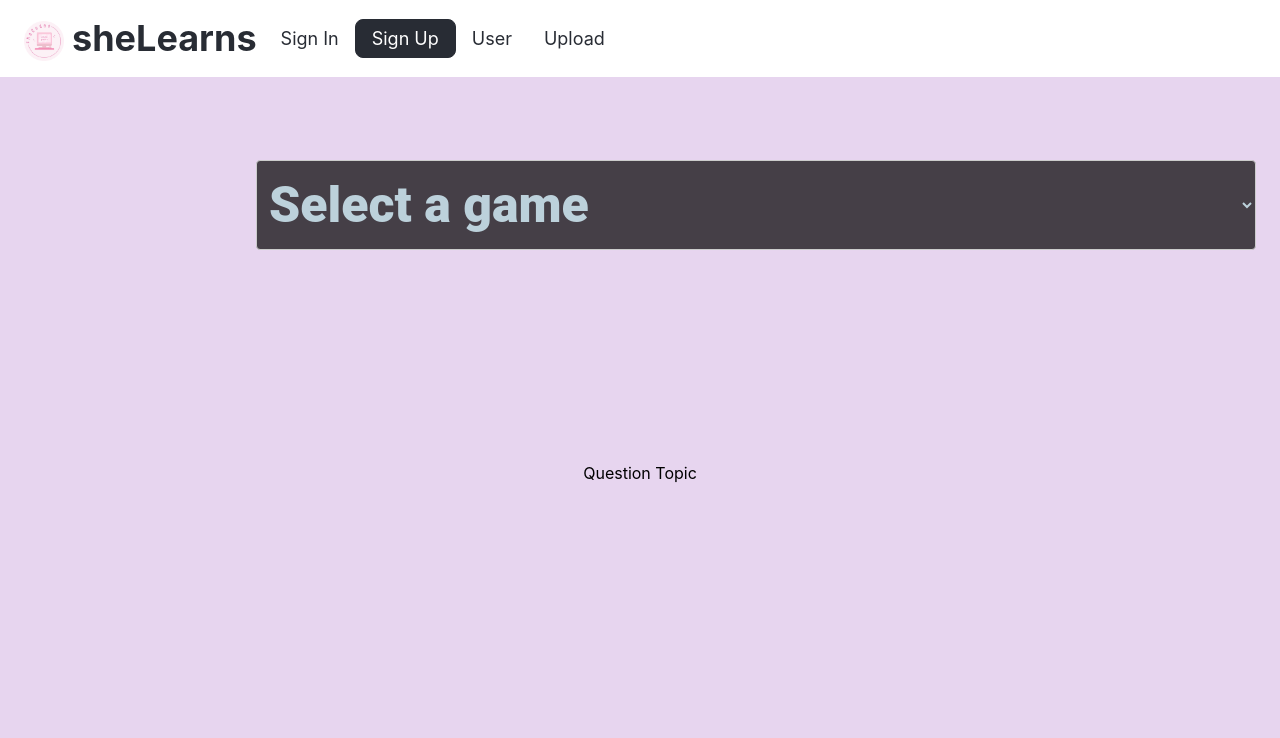
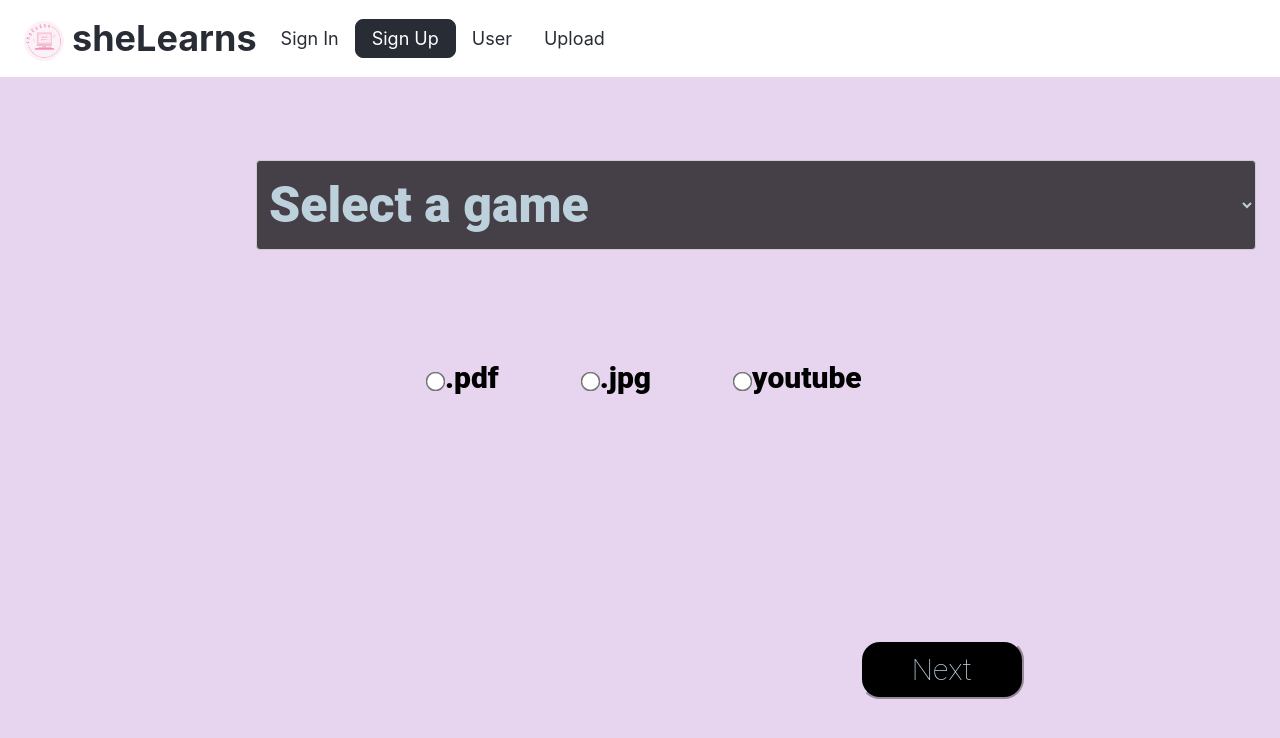
Before and after one commit to SLP-Full-Stack-Team/Full_Stack_Web, a React (Create React App) app in the folder she_learns/: page /upload in a window 1280 px wide. Shown: the top 738 px of the page. Built offline with nearby package versions, Linux system fonts and the light colour scheme.

Commit message:
102023II

```diff
--- a/she_learns/package.json
+++ b/she_learns/package.json
@@ -12,7 +12,7 @@
     "react": "^18.2.0",
     "react-dom": "^18.2.0",
     "react-router": "^6.16.0",
-    "react-router-dom": "^6.16.0",
+    "react-router-dom": "^6.17.0",
     "react-scripts": "^5.0.1",
     "web-vitals": "^2.1.4"
   },
--- a/she_learns/src/pages/Upload/Upload.css
+++ b/she_learns/src/pages/Upload/Upload.css
@@ -78,3 +78,42 @@ select:hover option:hover {
     color: #000000;
     background-color: #BCD1DB;
 }
+
+/*This is the radio buttons*/
+
+.custom-dropdown input[type="radio"]:checked:after {
+  background-color: #BCD1DB; /* Change the background color */
+  border-color: #000000; /* Change the border color */
+}
+.custom-dropdown input[type="radio"] {
+ transform: scale(1.5); /* Adjust the scale factor as needed */
+
+}
+.custom-dropdown label{
+    margin: 40px; /* Add some spacing between the radio buttons */
+}
+
+.custom-dropdown{
+    position: absolute; /* Set the position to absolute */
+    top:40%;
+    left:30%;
+    display: flex; /* Display labels as inline-block elements */
+    font-size: 30px; /* Set font size to 70 */
+    font-weight: 800; /* Set font weight to extra bold */
+    font-family: 'Roboto', sans-serif; /* Specify the font family */
+}
+
+/*rect-btn*/
+.rect-btn {
+    position: absolute; /* Set the position to absolute */
+    top:80%;
+    right:20%;
+    font-weight: 100; /* Set font weight to extra bold */
+    font-family: 'Roboto', sans-serif; /* Specify the font family */
+    border-radius: 20px; /* Set border radius for rounded corners */
+    font-size: 30px; /* Set font size */
+    padding: 10px 50px; /* Adjust padding to change button size */
+    background-color: #000000; /* Change the background color */
+    color:#BCD1DB;
+    border-color: #E7D5EF; /* Change the border color */
+}
--- a/she_learns/src/pages/Upload/Upload.js
+++ b/she_learns/src/pages/Upload/Upload.js
@@ -1,7 +1,14 @@
 import './Upload.css';
 import * as React from 'react';
-
+import { Link } from 'react-router-dom';
+//need to install npm install react-router-dom
 function Upload() {
+    const [d_type, set_Data] = React.useState('');
+    const data_type = [
+    {name:'.pdf',id:'pdf', d_type:'pdf'},
+    {name:'.jpg', id:'jpg', d_type:'jpg'},
+    {name:'youtube', id:'url', d_type:'url'}
+    ];
     const topic = [
     {label:'Sorted Array 01', value:'Sorted Array1'},
     {label:'Sorted Array 02', value:'Sorted Array'},
@@ -18,22 +25,45 @@ function Upload() {
         <body>
             <div>
                 <Dropdown
-                label="Question Topic"
+                label=""
                 options={topic}
                 value={value}
                 placeholder="Select a game"
                 onChange={handleChange}
                 />
-
             </div>
+             <div className="custom-dropdown">
+             {
+             data_type.map((option) => (
+                <label key={option.d_type}>
+                <input
+                    type="radio"
+                    value={option.d_type}
+                    id={option.id}
+                    checked={value === option.d_type}
+                    onChange={handleChange}
+                />
+                {option.name}
+                </label>
+              ))
+              }
+             </div>
+             <div>
+                <Link to="/path-to-another-page">
+                    <button className="rect-btn">Next
+                    </button>
+                </Link>
+             </div>
         </body>
       </header>
     </div>
   );
 }
+const handleButtonClick = () => {
+
+}
 const Dropdown = ({label, value, options, placeholder, onChange}) => {
  return (
-
    <label>
      {label}
      <select value={value} onChange={onChange}>
```
Also changed, not shown: 1 other file (tests, documents, lock files or other folders).
